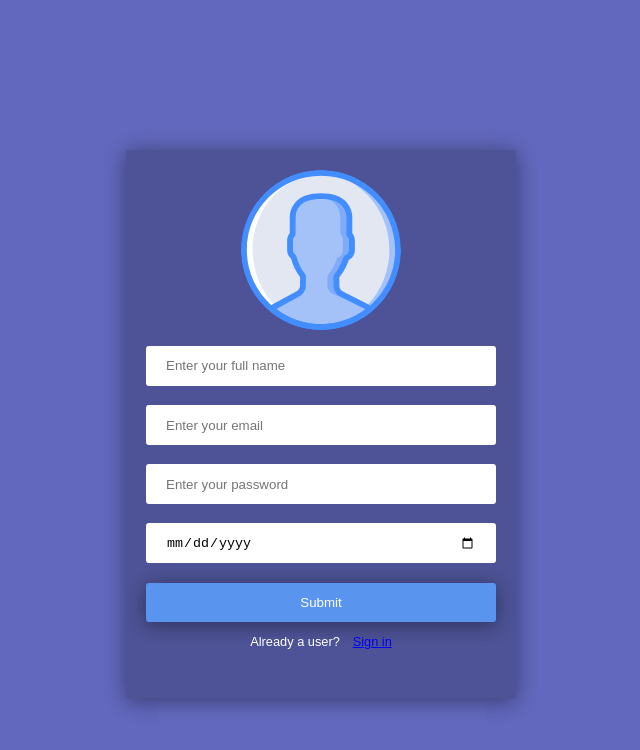
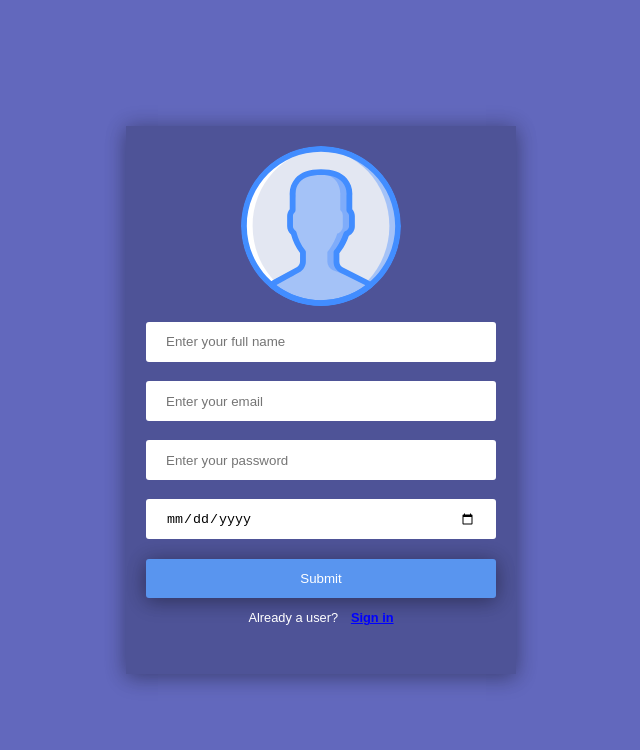
Before and after one commit to luisguilhermemaia/my-react-app, a React (Create React App) app: page /register in a window 1280 px wide. Shown: the top 750 px of the page, without its empty margins (319-959 px from the left). Built offline with nearby package versions, Linux system fonts and the light colour scheme.

Commit message:
Fix padding and add style to the links components

```diff
--- a/src/App.js
+++ b/src/App.js
@@ -21,7 +21,7 @@ const Page = styled.div`
   display: flex;
   justify-content: center;
   min-height: 100vh;
-  padding: 1.5rem;
+  padding: 0 1.5rem 0 1.5rem;
 `;
 
 class App extends Component {
--- a/src/modules/theme.js
+++ b/src/modules/theme.js
@@ -1,12 +1,13 @@
 import React from 'react';
 import styled from 'styled-components';
 import { Field as FormikField, ErrorMessage } from 'formik';
+import { Link as ReactRouterLink } from 'react-router-dom';
 
 export const Container = styled.div`
   margin: 0 auto;
   padding: 24px;
   height: 100vh;
-  margin-top: 20px;
+  margin-top: 40px;
 `;
 
 export const NavContainer = styled.nav`
@@ -169,6 +170,11 @@ export const Input = styled.input`
   display: ${props => props.displaynone ? 'none' : ''};
 `;
 
+export const Link = styled(ReactRouterLink)`
+  color: blue;
+  font-weight: bold;
+`;
+
 export const Title = styled.h1`
   color: ${props => props.color || '#FFFFFF'};
   font-family: 'Raleway', sans-serif;
--- a/src/modules/user/Login.js
+++ b/src/modules/user/Login.js
@@ -1,14 +1,25 @@
 import React, { Component } from 'react';
-import { Link, withRouter } from 'react-router-dom';
+import { withRouter } from 'react-router-dom';
 import * as Yup from 'yup';
 
 import { Formik } from 'formik';
-import { Form, FormHeader, FormBody, Field, Button, ValidationError, Text, Title, Title2 } from '../theme';
+import {
+  Form,
+  FormHeader,
+  FormBody,
+  Field,
+  Button,
+  ValidationError,
+  Text,
+  Title,
+  Title2,
+  Link
+} from '../theme';
 import lock from '../../lock.svg';
 
 const initialValues = {
   email: 'Sincere@april.biz',
-  password: '123456',
+  password: '123456'
 };
 
 const validationSchema = Yup.object().shape({
@@ -18,7 +29,7 @@ const validationSchema = Yup.object().shape({
   password: Yup.string()
     .min(4)
     .max(8)
-    .required('Required'),
+    .required('Required')
 });
 
 class Login extends Component {
@@ -30,7 +41,9 @@ class Login extends Component {
       var parsedFormValues = JSON.stringify(values);
 
       // 'Simple' if to validate if the user exists
-      var existingUser = users.filter(user => user.email = parsedFormValues.email);
+      var existingUser = users.filter(
+        user => (user.email = parsedFormValues.email)
+      );
 
       if (existingUser) {
         setSubmitting(false);
@@ -39,7 +52,7 @@ class Login extends Component {
     } catch (error) {
       console.warn(error);
     }
-  }
+  };
 
   render() {
     return (
@@ -49,10 +62,7 @@ class Login extends Component {
         onSubmit={this.handleSubmit}
       >
         {props => {
-          const {
-            isSubmitting,
-            handleSubmit,
-          } = props;
+          const { isSubmitting, handleSubmit } = props;
           return (
             <Form onSubmit={handleSubmit}>
               <FormHeader>
@@ -85,9 +95,7 @@ class Login extends Component {
               </FormBody>
               <Text>
                 Don't have account?&emsp;
-                <Link to="/register">
-                  Sign up here.
-                </Link>
+                <Link to="/register">Sign up here.</Link>
               </Text>
             </Form>
           );
--- a/src/modules/user/Register.js
+++ b/src/modules/user/Register.js
@@ -1,9 +1,17 @@
 import React, { Component } from 'react';
-import { Link, withRouter } from 'react-router-dom';
+import { withRouter } from 'react-router-dom';
 import { Formik } from 'formik';
 import * as Yup from 'yup';
 import PictureUploader from './components/picture-uploader/PitctureUploader';
-import { Form, ValidationError, FormBody, Field, Button, Text } from '../theme';
+import {
+  Form,
+  ValidationError,
+  FormBody,
+  Field,
+  Button,
+  Text,
+  Link
+} from '../theme';
 
 const initialValues = {
   email: '',
@@ -14,8 +22,7 @@ const initialValues = {
 };
 
 const validationSchema = Yup.object().shape({
-  fullName: Yup.string()
-    .required('Required'),
+  fullName: Yup.string().required('Required'),
   email: Yup.string()
     .email()
     .required('Required'),
@@ -23,8 +30,7 @@ const validationSchema = Yup.object().shape({
     .min(4)
     .max(8)
     .required('Required'),
-  dateOfBirth: Yup.date()
-    .required('Required'),
+  dateOfBirth: Yup.date().required('Required')
 });
 
 class Register extends Component {
@@ -35,7 +41,7 @@ class Register extends Component {
         method: 'POST',
         body: JSON.stringify(values),
         headers: {
-          "Content-type": "application/json; charset=UTF-8"
+          'Content-type': 'application/json; charset=UTF-8'
         }
       });
       console.log(await response.json());
@@ -55,12 +61,7 @@ class Register extends Component {
         onSubmit={this.handleSubmit}
       >
         {props => {
-          const {
-            values,
-            isSubmitting,
-            handleSubmit,
-            handleChange,
-          } = props;
+          const { values, isSubmitting, handleSubmit, handleChange } = props;
           return (
             <Form onSubmit={handleSubmit}>
               <PictureUploader
@@ -106,9 +107,7 @@ class Register extends Component {
               </FormBody>
               <Text>
                 Already a user?&emsp;
-                <Link to="/">
-                  Sign in
-                </Link>
+                <Link to="/">Sign in</Link>
               </Text>
             </Form>
           );
@@ -116,6 +115,6 @@ class Register extends Component {
       </Formik>
     );
   }
-};
+}
 
 export default withRouter(Register);
```
Also changed, not shown: 1 other file (tests, documents, lock files or other folders).
